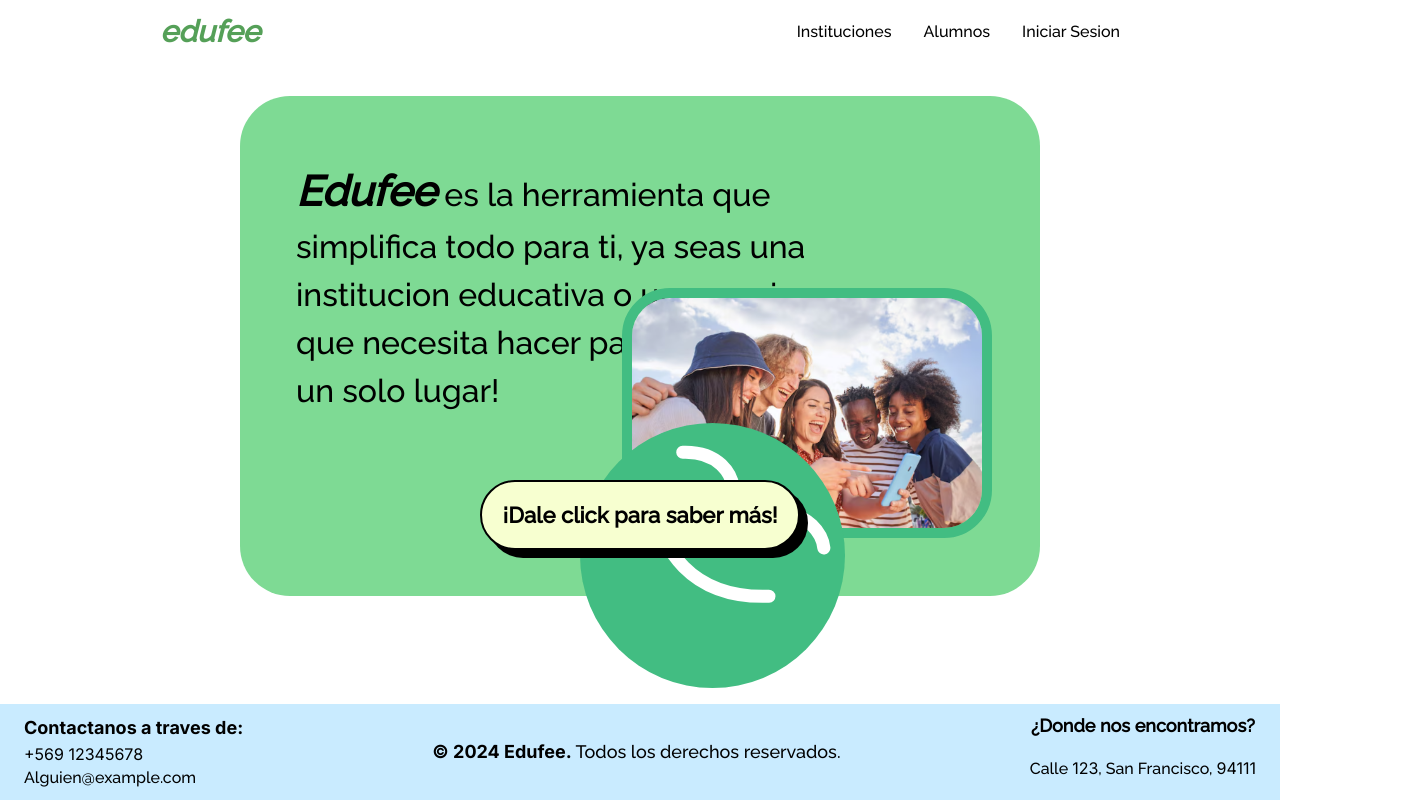
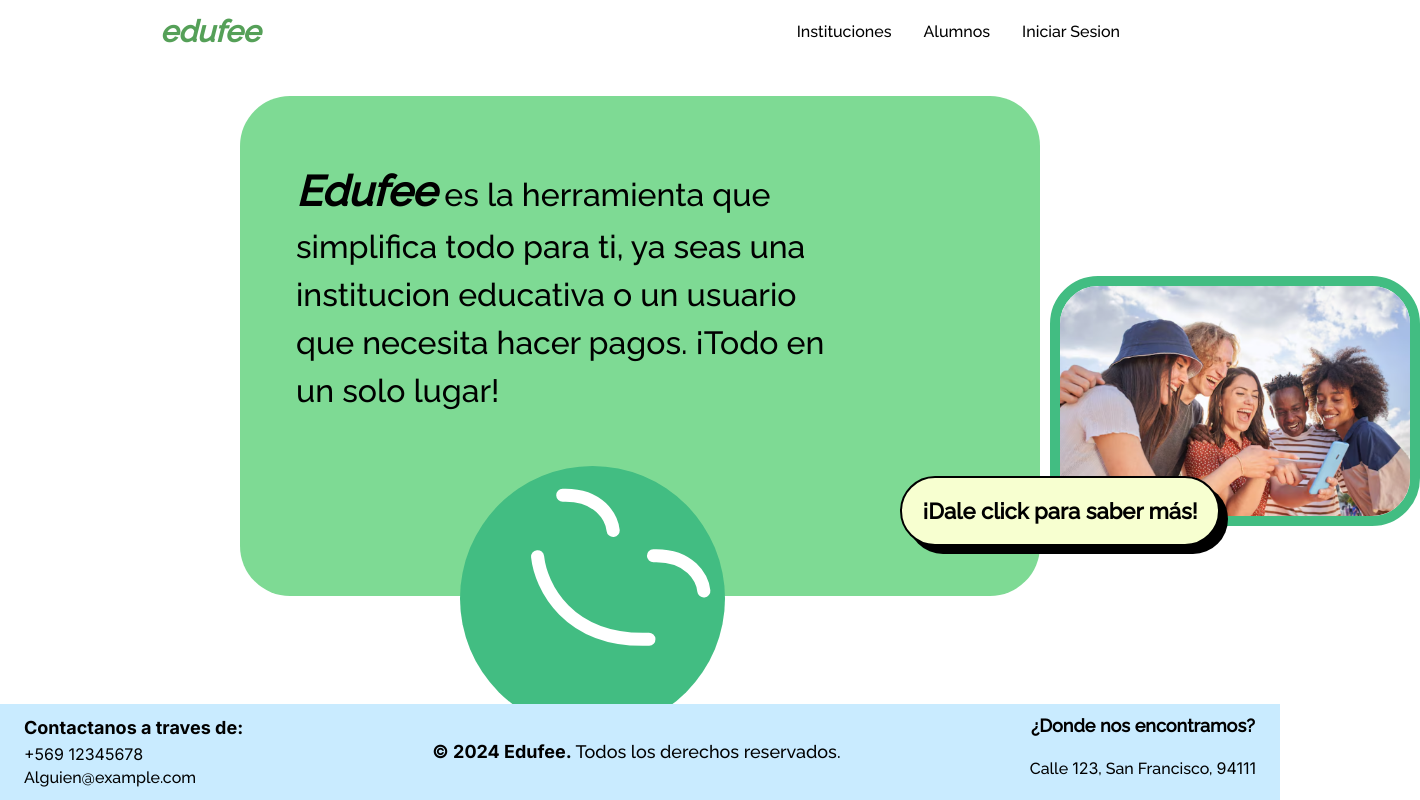
Before and after one commit to MCEmilyMorales/Edufee-, a Next.js app in the folder front/my-app/: page /prueba in a window 1280 px wide. Shown: the whole page, 1420 px wide, since content can reach past the window. Built offline with nearby package versions, Linux system fonts and the light colour scheme; no server answers.

Commit message:
landing sin resolver

```diff
--- a/front/my-app/src/components/nuevaLanding/ladingbf.tsx
+++ b/front/my-app/src/components/nuevaLanding/ladingbf.tsx
@@ -13,7 +13,7 @@ const Ladingbf = () => {
           lugar!
         </p>
       </div>
-      <div className="rounded-[3rem] w-[370px] h-[250px] overflow-hidden absolute lg:top-72 lg:right-72 border-[10px] border-[#42BD82]">
+      <div className="rounded-[3rem] w-[370px] h-[250px] overflow-hidden absolute border-[10px] border-[#42BD82] ml-[1050px] mt-[180px]">
         <Image
           src="/landinguse.png"
           alt=""
@@ -22,14 +22,14 @@ const Ladingbf = () => {
           className="object-cover h-full"
         />
       </div>
-      <div className="absolute lg:top-[480px] lg:right-[480px] z-10">
+      <div className="absolute z-10 ml-[900px] mt-[380px]">
         <button className="bg-[#F7FFD0] font-bold rounded-[50px] w-[320px] h-[70px] border-2 border-black shadow-custom">
           <Link className="text-[22px] " href="/select">
             ¡Dale click para saber más!
           </Link>
         </button>
       </div>
-      <div className="absolute lg:bottom-28 left-[580px]">
+      <div className="absolute ml-[460px] mt-[370px]">
         <svg
           width="265"
           height="265"
```
